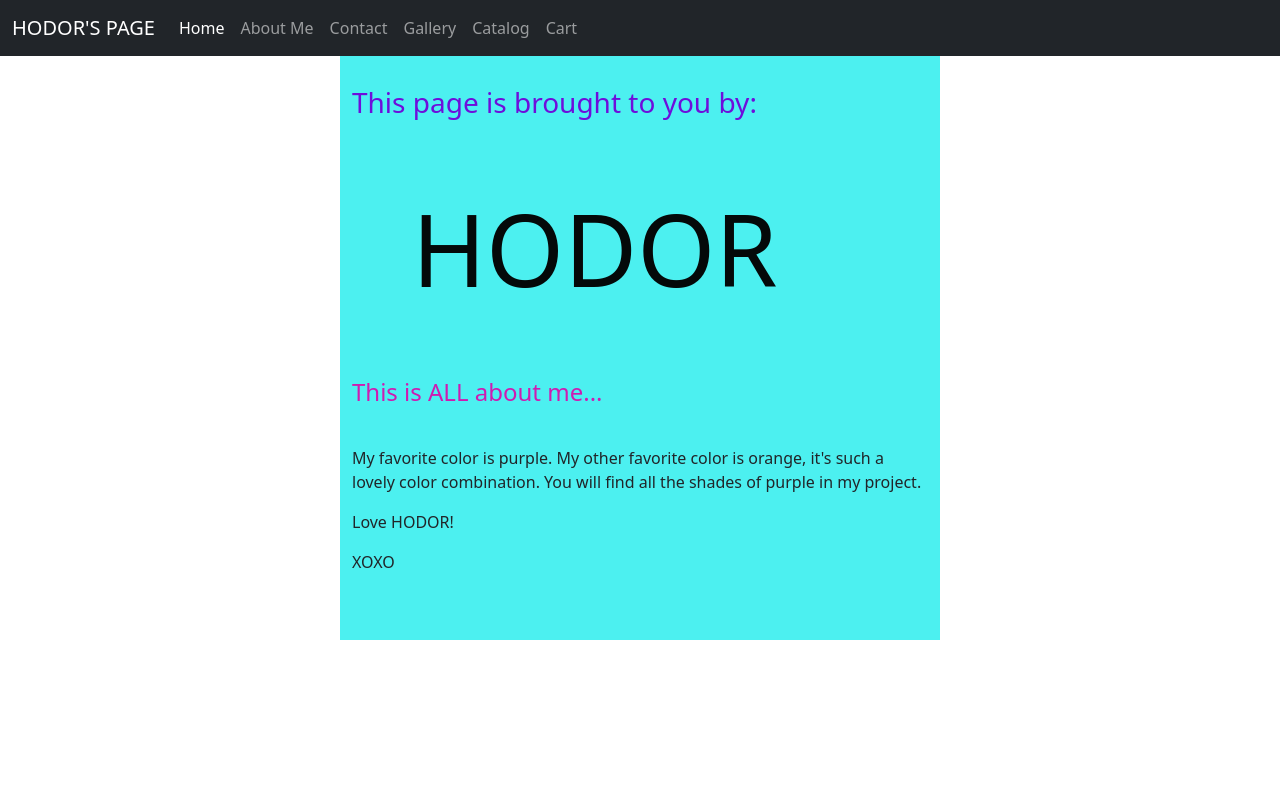
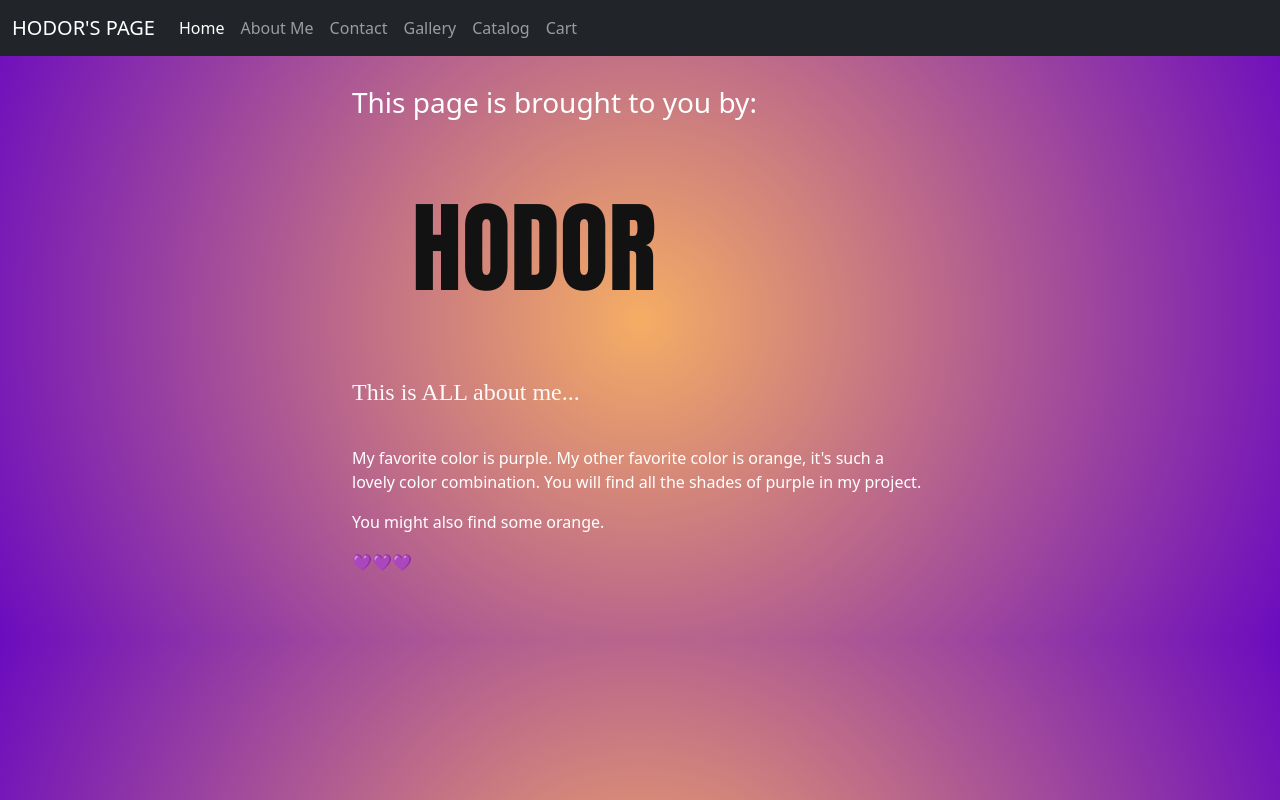
Before and after one commit to AshleeHODOR/to-do-list_109, a Flask app: page /about in a window 1280 px wide. Run offline with Flask 3, Linux system fonts and the light colour scheme.

Commit message:
110 - Final updates

```diff
--- a/app.py
+++ b/app.py
@@ -72,7 +72,7 @@ all_products = [
     {
         "title": "The Alchemist",
         "price": 17,
-        "image": "https://encrypted-tbn3.gstatic.com/shopping?q=tbn:ANd9GcSxm76Kh1Eq2A9ed2j9q3l2j4NvBe9Ad_DLrJPtsYaTlbleVdVwqLMXUuggX9eDqqFXub4Jt7GY1aulnIFF13ajABTZuPEdgaJKkvbKLP0m6GOxILSd_is1HgV3dF-0wOu1WkdbVGStig&usqp=CAc"
+        "image": "https://m.media-amazon.com/images/I/41wyts+Bk8L._SL350_.jpg"
     },
     {
         "title": "Temporary tattoos",
@@ -81,7 +81,7 @@ all_products = [
     },
     {
         "title": "Travis Kelce Bobblehead",
-        "price": 34.98,
+        "price": 99.98,
         "image": "https://www.foco.com/cdn/shop/files/BHNFSMUTNENKCTK_p_2048x.jpg?v=1737683677"
     },
     {
@@ -96,18 +96,39 @@ all_products = [
     },
 ]
 
+cart_list = []
+
 @server.get("/catalog")
 def catalog():
     return render_template("catalog.html", all_products=all_products)
 
+@server.post("/addTocart")
+def add_to_cart():
+    title = request.form.get("title")
+    cart_list.append(title)
+    return redirect(url_for("catalog"))
+#save on a list
+
+
+
 @server.get("/cart")
 def cart():
-    return render_template("cart.html")
+
+
+    cart_prods = []
+    for title in cart_list:
+        for prod in all_products:
+            if prod["title"] == title:
+                #found match
+                cart_prods.append(prod)
+
+
+
+    return render_template("cart.html", cart_prods=cart_prods)
 
 
 #---------------------------------------------------------
 
 
-
 #start the server
 server.run(debug=True)
--- a/static/css/about.css
+++ b/static/css/about.css
@@ -1,5 +1,6 @@
-main{
-    background-color: rgb(76, 240, 240);
+body{
+    background: #f5f7f4;
+    background: radial-gradient(circle,rgba(245, 173, 100, 1) 0%, rgba(107, 11, 191, 1) 100%);
 }
 
 .container{
@@ -9,12 +10,13 @@ main{
 }
 
 h3{
-    color: rgb(110, 14, 219);
+    color: rgb(255, 255, 255);
     font: 20px;
 }
 
 h1{
-    color:rgb(4, 9, 9);
+    color:rgb(18, 18, 19);
+    font-family: Impact, Haettenschweiler, 'Arial Narrow Bold', sans-serif;
     padding: 60px;
     justify-content: space-around;
     font-size: 100px;
@@ -22,8 +24,14 @@ h1{
 }
 
 h4{
-    color:rgb(207, 27, 177);
+    color:rgb(252, 250, 249);
     margin-top: 10px;
     margin-bottom: 40px;
     font-size: x-large;
+    font-size: bold;
+    font-family: 'Times New Roman', Times, serif;
 }
+
+p{
+    color: white;
+}
--- a/static/css/contact.css
+++ b/static/css/contact.css
@@ -22,12 +22,13 @@
 
 .contact-container-one{
     text-align: center;
-    background-color: rgb(179, 144, 212);
+    background-color: rgb(109, 11, 200);
+    color: white;
+    border: 9px solid black;
     font-family: 'Franklin Gothic Medium', 'Arial Narrow', Arial, sans-serif;
     font-size: xx-large;
     padding: 30px;
     justify-content: center;
-    border: 9px solid;
 }
 
 .form{
--- a/static/css/gallery.css
+++ b/static/css/gallery.css
@@ -27,7 +27,7 @@ h5{
 }
 
 body{
-    background-color: rgb(192, 151, 230);
+    background-color: rgb(175, 100, 245);
 }
 
 form{
--- a/templates/about.html
+++ b/templates/about.html
@@ -22,8 +22,8 @@
 
         <h4>This is ALL about me...</h4>
         <p>My favorite color is purple. My other favorite color is orange, it's such a lovely color combination. You will find all the shades of purple in my project. </p>
-        <p>Love HODOR!</p>
-        <p>XOXO</p>
+        <P>You might also find some orange.</P>
+        <p>💜💜💜</p>
     </main>
 
 </body>
--- a/templates/contact.html
+++ b/templates/contact.html
@@ -42,7 +42,6 @@
 
     <div class="contact-container-one">
         <h1>Thank you for contacting me!</h1>
-        <h4>Love HODOR</h4>
         <h6>XOXO</h6>
     </div>
 
--- a/templates/home.html
+++ b/templates/home.html
@@ -15,8 +15,10 @@
     {% include 'navbar.html' %}
 
 <main class="container">
+    <div class="to-do-container">
+        <h1>My Super ToDo List</h1>
+    </div>
 
-    <h1>My Super ToDo List</h1>
 
     <form action="/add" method="POST">
     <input name="todo" type="text" placeholder="Your todo here">
--- a/templates/navbar.html
+++ b/templates/navbar.html
@@ -4,6 +4,7 @@
     <button class="navbar-toggler" type="button" data-bs-toggle="collapse" data-bs-target="#navbarNav" aria-controls="navbarNav" aria-expanded="false" aria-label="Toggle navigation">
         <span class="navbar-toggler-icon"></span>
     </button>
+
     <div class="collapse navbar-collapse" id="navbarNav">
         <ul class="navbar-nav">
         <li class="nav-item">
```
Also changed, not shown: static/css/cart.css (+33 -2 lines), static/css/home.css (+16 -5 lines), templates/cart.html (+12 -1 lines), templates/catalog.html (+7 -3 lines).
